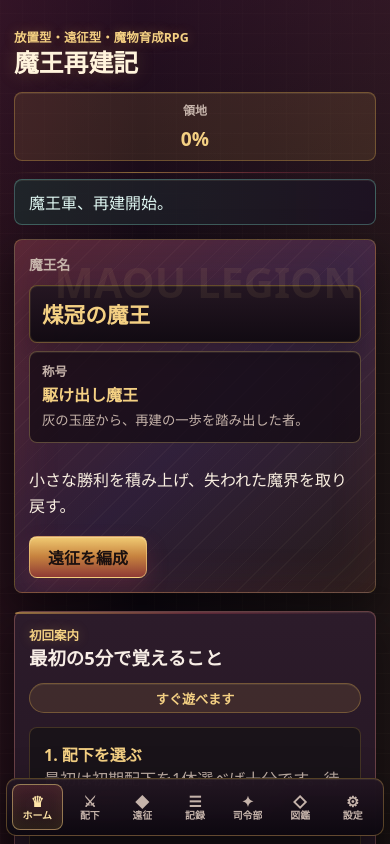
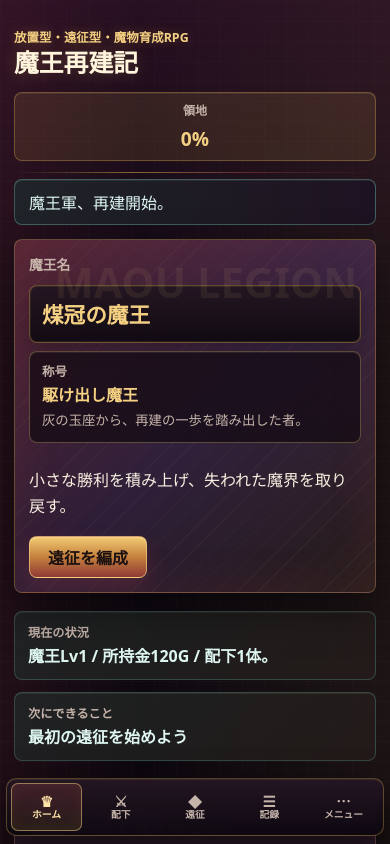
Before and after one commit to nuuuuuuuuuuuuuuuuuu29-tech/maou-rebuild-idle-rpg, a React (Vite) app: page / in a window 390 px wide. Shown: the top 844 px of the page. Built offline with nearby package versions, Linux system fonts and the light colour scheme.

Commit message:
fix: make mobile navigation compact and clarify next actions

```diff
--- a/src/components/Expedition.tsx
+++ b/src/components/Expedition.tsx
@@ -59,6 +59,10 @@ const Expedition = ({ game, now, onStart }: ExpeditionProps) => {
   });
   const shouldHighlightUnits = guideState.highlightTarget === "units";
   const shouldHighlightStart = guideState.highlightTarget === "start";
+  const startRequirement =
+    selectedUnitIds.length === 0
+      ? "不足条件: 出撃ユニットを1体以上選択してください。"
+      : "準備完了: このまま遠征開始できます。";
 
   useEffect(() => {
     setSelectedUnitIds((previous) => {
@@ -341,6 +345,7 @@ const Expedition = ({ game, now, onStart }: ExpeditionProps) => {
         >
           {guideState.ready ? "準備完了：遠征開始" : "配下を選ぶと開始できます"}
         </button>
+        <p className={guideState.ready ? "start-requirement is-ready" : "start-requirement"}>{startRequirement}</p>
       </section>
     </section>
   );
--- a/src/components/Home.tsx
+++ b/src/components/Home.tsx
@@ -23,6 +23,10 @@ const Home = ({ game, now, onNameChange, onNavigate, onDismissTutorial }: HomePr
   const goals = getGoals(game);
   const selectedTitle = getSelectedTitle(game);
   const showTutorial = !game.tutorialDismissed && game.records.length === 0 && !game.activeExpedition;
+  const currentSummary =
+    active && activeDungeon
+      ? `${activeDungeon.name}へ遠征中。残り${formatSeconds(progress.remainingSeconds)}。`
+      : `魔王Lv${game.demonLordLevel} / 所持金${game.gold}G / 配下${game.units.length}体。`;
 
   return (
     <section className="screen">
@@ -49,6 +53,17 @@ const Home = ({ game, now, onNameChange, onNavigate, onDismissTutorial }: HomePr
           </button>
         </div>
       </div>
+
+      <section className="home-status-strip" aria-label="現在の状況と次の行動">
+        <article>
+          <span>現在の状況</span>
+          <strong>{currentSummary}</strong>
+        </article>
+        <article>
+          <span>次にできること</span>
+          <strong>{nextAction.title}</strong>
+        </article>
+      </section>
 
       {showTutorial && (
         <section className="panel tutorial-panel">
--- a/src/components/Nav.tsx
+++ b/src/components/Nav.tsx
@@ -1,3 +1,5 @@
+import { useEffect, useState } from "react";
+
 export type TabId = "home" | "units" | "expedition" | "logs" | "command" | "collection" | "settings";
 
 const NAV_ITEMS: { id: TabId; label: string; icon: string }[] = [
@@ -10,19 +12,40 @@ const NAV_ITEMS: { id: TabId; label: string; icon: string }[] = [
   { id: "settings", label: "設定", icon: "⚙" },
 ];
 
+const MOBILE_MENU_ITEMS = NAV_ITEMS.filter((item) => ["command", "collection", "settings"].includes(item.id));
+
 interface NavProps {
   active: TabId;
   onChange: (tab: TabId) => void;
 }
 
-const Nav = ({ active, onChange }: NavProps) => (
+const Nav = ({ active, onChange }: NavProps) => {
+  const [menuOpen, setMenuOpen] = useState(false);
+  const menuActive = MOBILE_MENU_ITEMS.some((item) => item.id === active);
+
+  useEffect(() => {
+    setMenuOpen(false);
+  }, [active]);
+
+  const moveTo = (tab: TabId) => {
+    setMenuOpen(false);
+    onChange(tab);
+  };
+
+  return (
     <nav className="nav-bar" aria-label="主要画面">
       {NAV_ITEMS.map((item) => (
         <button
           key={item.id}
-        className={active === item.id ? "nav-button is-active" : "nav-button"}
+          className={[
+            "nav-button",
+            active === item.id ? "is-active" : "",
+            MOBILE_MENU_ITEMS.some((menuItem) => menuItem.id === item.id) ? "is-mobile-secondary" : "",
+          ]
+            .filter(Boolean)
+            .join(" ")}
           type="button"
-        onClick={() => onChange(item.id)}
+          onClick={() => moveTo(item.id)}
         >
           <span className="nav-icon" aria-hidden="true">
             {item.icon}
@@ -30,7 +53,33 @@ const Nav = ({ active, onChange }: NavProps) => (
           <span>{item.label}</span>
         </button>
       ))}
+      <button
+        className={menuActive ? "nav-button mobile-menu-button is-active" : "nav-button mobile-menu-button"}
+        type="button"
+        aria-expanded={menuOpen}
+        aria-controls="mobile-nav-menu"
+        onClick={() => setMenuOpen((current) => !current)}
+      >
+        <span className="nav-icon" aria-hidden="true">
+          ⋯
+        </span>
+        <span>メニュー</span>
+      </button>
+      <div id="mobile-nav-menu" className={menuOpen ? "mobile-menu-panel is-open" : "mobile-menu-panel"}>
+        {MOBILE_MENU_ITEMS.map((item) => (
+          <button
+            key={item.id}
+            type="button"
+            className={active === item.id ? "mobile-menu-item is-active" : "mobile-menu-item"}
+            onClick={() => moveTo(item.id)}
+          >
+            <span aria-hidden="true">{item.icon}</span>
+            <span>{item.label}</span>
+          </button>
+        ))}
+      </div>
     </nav>
   );
+};
 
 export default Nav;
--- a/src/styles.css
+++ b/src/styles.css
@@ -268,6 +268,36 @@ label {
   text-align: right;
 }
 
+.home-status-strip {
+  display: grid;
+  grid-template-columns: repeat(2, minmax(0, 1fr));
+  gap: 12px;
+}
+
+.home-status-strip article {
+  border: 1px solid rgba(107, 184, 170, 0.28);
+  border-radius: 8px;
+  background:
+    linear-gradient(135deg, rgba(107, 184, 170, 0.1), rgba(216, 168, 78, 0.06)),
+    rgba(23, 19, 22, 0.84);
+  box-shadow: var(--inner-glow);
+  padding: 11px 13px;
+  display: flex;
+  flex-direction: column;
+  gap: 4px;
+}
+
+.home-status-strip span {
+  color: var(--muted);
+  font-size: 0.76rem;
+  font-weight: 900;
+}
+
+.home-status-strip strong {
+  color: #dff7f2;
+  line-height: 1.45;
+}
+
 .stat-grid {
   display: grid;
   grid-template-columns: repeat(4, minmax(0, 1fr));
@@ -1028,6 +1058,22 @@ label {
   border-color: rgba(114, 168, 111, 0.62);
   background:
     linear-gradient(180deg, #f4d083, #c7833f 48%, #5f7f42);
+}
+
+.start-requirement {
+  margin-top: 8px;
+  border: 1px solid rgba(244, 208, 131, 0.28);
+  border-radius: 8px;
+  background: rgba(18, 10, 18, 0.72);
+  color: var(--gold-2);
+  padding: 8px 10px;
+  font-size: 0.86rem;
+  font-weight: 800;
+}
+
+.start-requirement.is-ready {
+  border-color: rgba(114, 168, 111, 0.38);
+  color: #c7f0c0;
 }
 
 .prep-summary {
@@ -1792,6 +1838,11 @@ label {
   font-size: 1rem;
 }
 
+.mobile-menu-button,
+.mobile-menu-panel {
+  display: none;
+}
+
 .nav-button.is-active {
   border-color: rgba(216, 168, 78, 0.38);
   background: rgba(216, 168, 78, 0.12);
@@ -1821,6 +1872,10 @@ label {
   .home-hero {
     grid-template-columns: 1fr;
     min-height: auto;
+  }
+
+  .home-status-strip {
+    grid-template-columns: 1fr;
   }
 
   .hero-copy {
@@ -1903,17 +1958,26 @@ label {
   .nav-bar {
     bottom: max(8px, env(safe-area-inset-bottom, 0px));
     width: min(100% - 12px, 520px);
-    grid-template-columns: repeat(7, minmax(0, 1fr));
-    gap: 2px;
-    padding: 5px;
+    grid-template-columns: repeat(5, minmax(0, 1fr));
+    gap: 3px;
+    padding: 4px;
     border-radius: 10px;
   }
 
+  .nav-button.is-mobile-secondary {
+    display: none;
+  }
+
+  .mobile-menu-button {
+    display: flex;
+  }
+
   .nav-button {
-    min-height: 46px;
+    min-height: 48px;
     padding: 2px 0;
     gap: 1px;
-    font-size: 0.62rem;
+    border-radius: 7px;
+    font-size: 0.61rem;
     line-height: 1.1;
   }
 
@@ -1928,6 +1992,48 @@ label {
     font-size: 0.92rem;
   }
 
+  .mobile-menu-panel {
+    position: absolute;
+    right: 4px;
+    bottom: calc(100% + 8px);
+    width: min(190px, calc(100vw - 18px));
+    border: 1px solid rgba(244, 208, 131, 0.42);
+    border-radius: 10px;
+    background:
+      linear-gradient(180deg, rgba(35, 22, 34, 0.98), rgba(13, 8, 16, 0.99));
+    box-shadow: 0 18px 34px rgba(0, 0, 0, 0.5), var(--inner-glow);
+    padding: 6px;
+    display: none;
+    grid-template-columns: 1fr;
+    gap: 4px;
+  }
+
+  .mobile-menu-panel.is-open {
+    display: grid;
+  }
+
+  .mobile-menu-item {
+    min-height: 42px;
+    border: 1px solid transparent;
+    border-radius: 8px;
+    background: rgba(18, 10, 18, 0.68);
+    color: var(--text);
+    display: grid;
+    grid-template-columns: 26px 1fr;
+    align-items: center;
+    gap: 8px;
+    padding: 0 10px;
+    text-align: left;
+    font-size: 0.86rem;
+    font-weight: 900;
+  }
+
+  .mobile-menu-item.is-active {
+    border-color: rgba(244, 208, 131, 0.52);
+    color: var(--gold-2);
+    background: rgba(216, 168, 78, 0.12);
+  }
+
   .tutorial-steps,
   .reward-grid,
   .settings-grid,
```
Also changed, not shown: 2 other files (tests, documents, lock files or other folders). Lines whose indentation alone changed are shown as unchanged.
